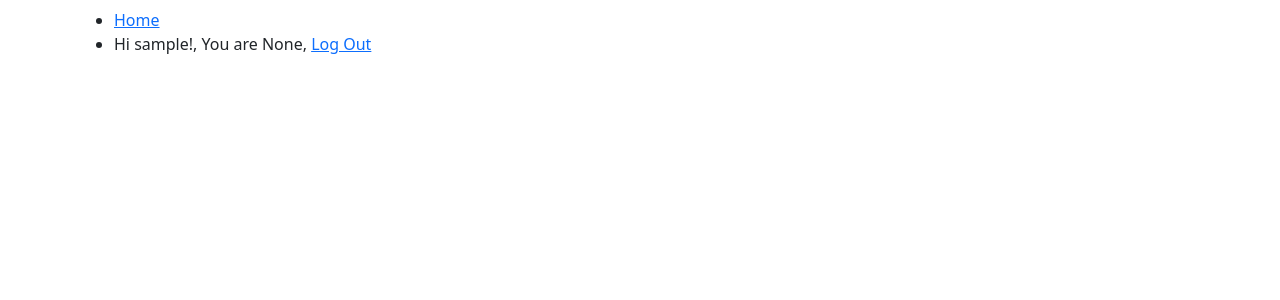
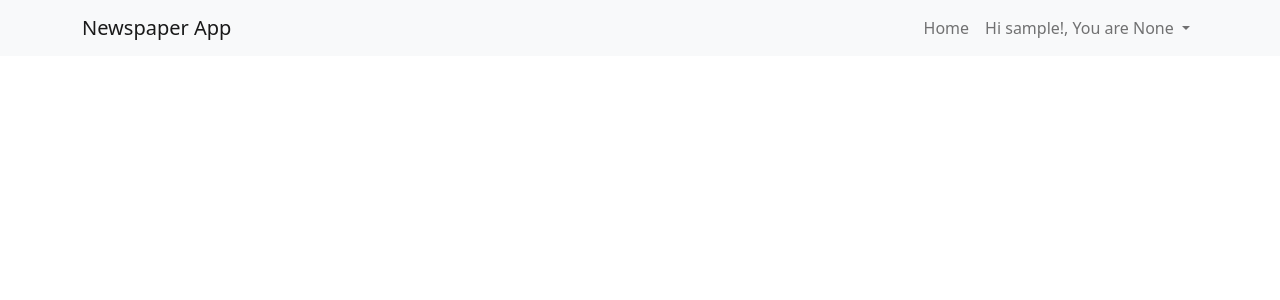
Before and after one commit to paulnyabaro/general_python, a Django app: page / in a window 1280 px wide. Shown: the top 300 px of the page. Run offline with Django 4.2, Linux system fonts and the light colour scheme; the visitor is signed in with stand-in values (Sample User, id 1).

Commit message:
Updated navbar menu

```diff
--- a/templates/home.html
+++ b/templates/home.html
@@ -3,23 +3,34 @@
 {% block title %}Home{% endblock title %}
 
 {% block content %}
-<nav>
+<nav class="navbar navbar-expand-lg navbar-light bg-light">
     <div class="container">
-        <div class="navbar">
-            <ul class="nav-menu">
-                <li>
-                    <a href="{% url 'home' %}">Home</a>
+      <a class="navbar-brand" href="#">Newspaper App</a>
+      <button class="navbar-toggler" type="button" data-bs-toggle="collapse" data-bs-target="#navbarSupportedContent" aria-controls="navbarSupportedContent" aria-expanded="false" aria-label="Toggle navigation">
+        <span class="navbar-toggler-icon"></span>
+      </button>
+      <div class="collapse navbar-collapse" id="navbarSupportedContent">
+        <ul class="navbar-nav ms-auto mb-2 mb-lg-0">
+            <li class="nav-item">
+                <a class="nav-link" href="{% url 'home' %}">Home</a>
             </li>
             {% if user.is_authenticated %}
-                <li>
-                    Hi {{ user.username }}!, You are {{ user.age }}, <a href="{% url 'logout' %}">Log Out</a>
+                <li class="nav-item dropdown">
+                    <a class="nav-link dropdown-toggle" href="#" id="navbarDropdown" role="button" data-bs-toggle="dropdown" aria-expanded="false">
+                        Hi {{ user.username }}!, You are {{ user.age }}
+                    </a>
+                    <ul class="dropdown-menu" aria-labelledby="navbarDropdown">
+                        <li><a class="dropdown-item" href="#">My Profile</a></li>
+                        <li><hr class="dropdown-divider"></li>
+                        <li><a class="dropdown-item" href="{% url 'logout' %}">Log Out</a></li>
+                    </ul>
                 </li>
             {% else %}
-                <li>
-                    <a href="{% url 'login' %}">Log In</a>
+                <li class="nav-item">
+                    <a class="nav-link" href="{% url 'login' %}">Log In</a>
                 </li>
-                <li>
-                    <a href="{% url 'signup' %}">Sign Up</a>
+                <li class="nav-item">
+                    <a class="nav-link" href="{% url 'signup' %}">Sign Up</a>
                 </li>
             {% endif %}
         </ul>
```
Lines whose indentation alone changed are shown as unchanged.
